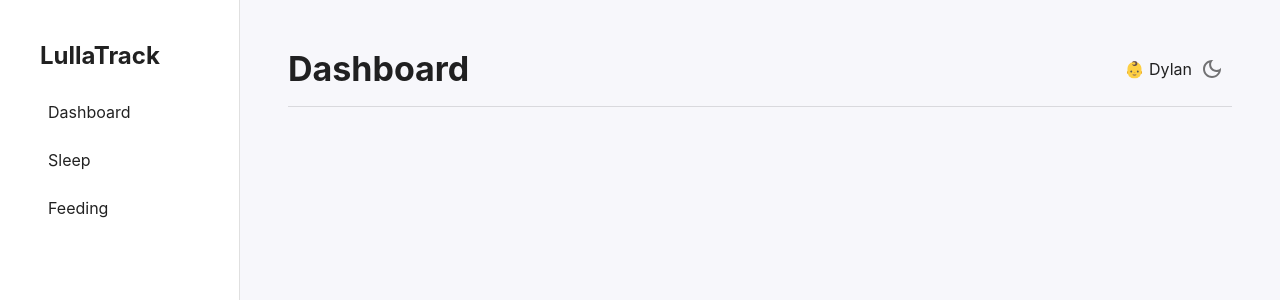
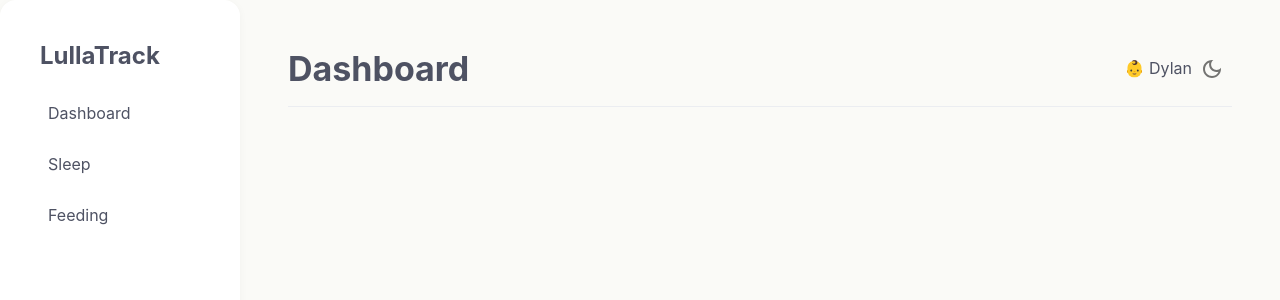
Before and after one commit to Donnadonnana/LullaTrack, a React (Vite) app in the folder frontend/: page / in a window 1280 px wide. Shown: the top 300 px of the page. Built offline with nearby package versions, Linux system fonts and the light colour scheme.

Commit message:
add more theme color

```diff
--- a/frontend/src/theme/theme.ts
+++ b/frontend/src/theme/theme.ts
@@ -7,24 +7,172 @@ export const createAppTheme = (mode: ThemeMode) =>
       mode,
 
       primary: {
-        main: "#7c6ff6",
+        main: mode === "light" ? "#7C6FF6" : "#9A8CFF",
       },
 
       secondary: {
-        main: "#ffb6a3",
+        main: mode === "light" ? "#FFB6A3" : "#FFCAA5",
       },
 
       background: {
-        default: mode === "light" ? "#f7f7fb" : "#121212",
-        paper: mode === "light" ? "#ffffff" : "#1e1e1e",
+        default: mode === "light" ? "#FAFAF7" : "#1B1D22",
+        paper: mode === "light" ? "#FFFFFF" : "#262A31",
+      },
+
+      text: {
+        primary: mode === "light" ? "#4e5263" : "#F7F8FA",
+        secondary: mode === "light" ? "#6B7280" : "#B6BCC8",
+      },
+
+      divider: mode === "light" ? "#E8EAF0" : "#353A44",
+
+      success: {
+        main: "#8BC9A3", // Feeding
+      },
+
+      info: {
+        main: "#A5D8FF", // Sleep
+      },
+
+      warning: {
+        main: "#FFD6A5", // Growth / Reminder
+      },
+
+      error: {
+        main: "#F4A6B8", // Health / Alert
       },
     },
 
     shape: {
-      borderRadius: 12,
+      borderRadius: 16,
     },
 
+    spacing: 8,
+
     typography: {
-      fontFamily: '"Inter", "Roboto", "Helvetica", "Arial", sans-serif',
+      fontFamily: [
+        "Inter",
+        "-apple-system",
+        "BlinkMacSystemFont",
+        '"Segoe UI"',
+        "Roboto",
+        '"Helvetica Neue"',
+        "Arial",
+        "sans-serif",
+      ].join(","),
+
+      h1: {
+        fontWeight: 700,
+      },
+
+      h2: {
+        fontWeight: 700,
+      },
+
+      h3: {
+        fontWeight: 700,
+      },
+
+      h4: {
+        fontWeight: 700,
+      },
+
+      h5: {
+        fontWeight: 600,
+      },
+
+      h6: {
+        fontWeight: 600,
+      },
+
+      subtitle1: {
+        fontWeight: 600,
+      },
+
+      body1: {
+        lineHeight: 1.7,
+      },
+
+      body2: {
+        lineHeight: 1.6,
+      },
+
+      button: {
+        textTransform: "none",
+        fontWeight: 600,
+      },
+    },
+
+    components: {
+      MuiCssBaseline: {
+        styleOverrides: {
+          body: {
+            transition: "background-color .2s ease, color .2s ease",
+          },
+        },
+      },
+
+      MuiPaper: {
+        styleOverrides: {
+          root: {
+            borderRadius: 16,
+            boxShadow:
+              mode === "light"
+                ? "0 2px 8px rgba(0,0,0,0.04)"
+                : "0 2px 10px rgba(0,0,0,0.25)",
+          },
+        },
+      },
+
+      MuiCard: {
+        styleOverrides: {
+          root: {
+            borderRadius: 16,
+            boxShadow:
+              mode === "light"
+                ? "0 2px 8px rgba(0,0,0,0.04)"
+                : "0 2px 10px rgba(0,0,0,0.25)",
+          },
+        },
+      },
+
+      MuiButton: {
+        defaultProps: {
+          disableElevation: true,
+        },
+
+        styleOverrides: {
+          root: {
+            borderRadius: 12,
+            paddingLeft: 20,
+            paddingRight: 20,
+            height: 42,
+          },
+        },
+      },
+
+      MuiChip: {
+        styleOverrides: {
+          root: {
+            borderRadius: 10,
+          },
+        },
+      },
+
+      MuiDivider: {
+        styleOverrides: {
+          root: {
+            opacity: 0.8,
+          },
+        },
+      },
+
+      MuiDrawer: {
+        styleOverrides: {
+          paper: {
+            borderRight: "none",
+          },
+        },
+      },
     },
   });
```
